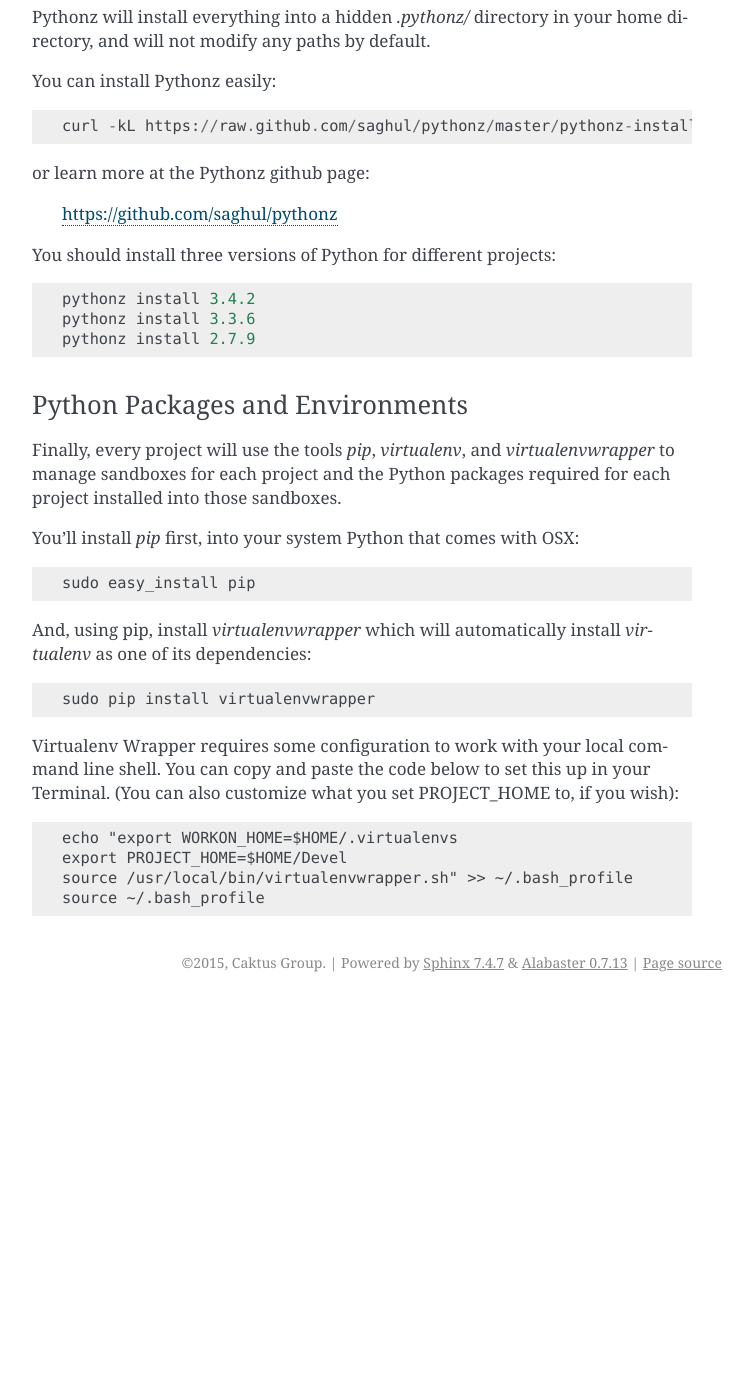
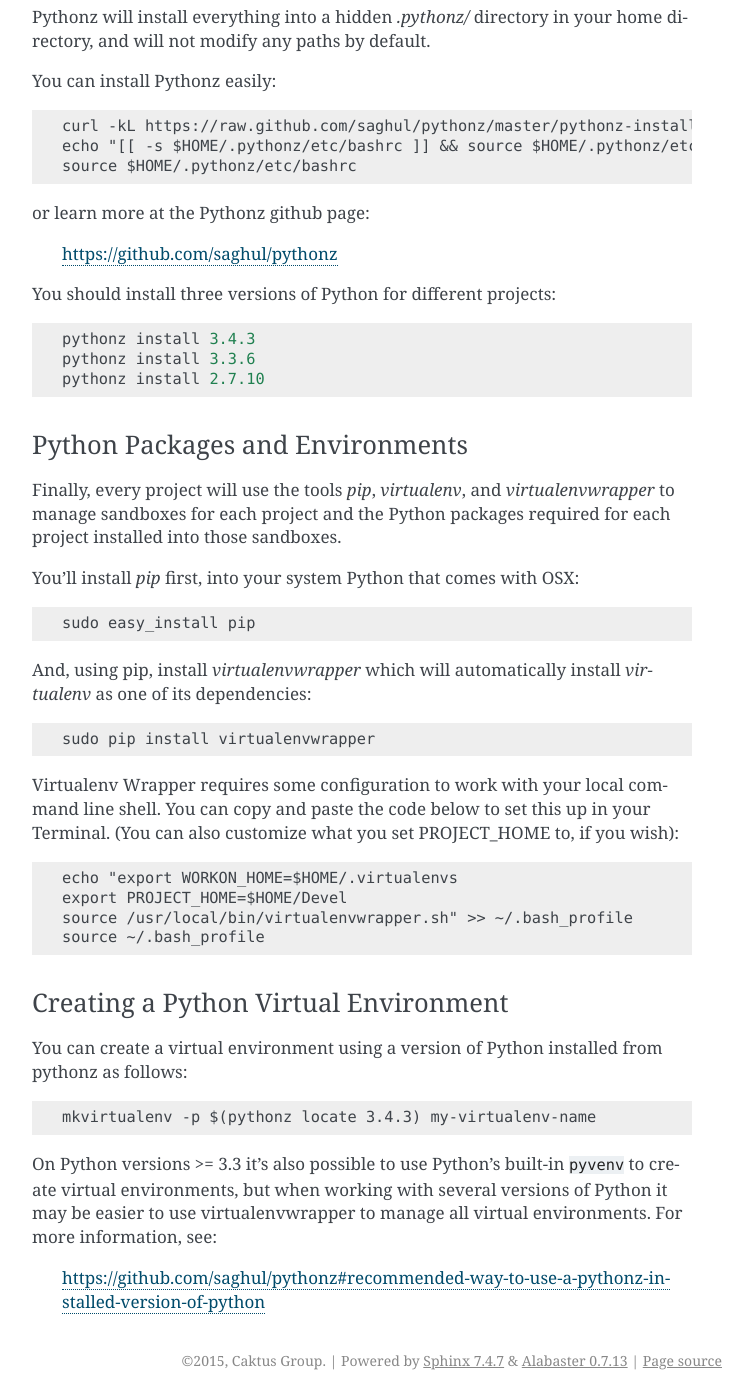
Before and after one commit to caktus/guidebook, a Sphinx documentation site: the page built from source/dev-setup.rst, in a window 1280 px wide and 1400 px high, scrolled down 1936 px. Shown: the whole window, without its empty margins (388-1141 px from the left). Built offline with Sphinx 7.4.7, drawn with Linux system fonts in a browser that asks for light colours; before the commit the page ends 2938 px from its top, so only the background shows below that; some of the changed text lies outside the part shown.

Commit message:
complete install instructions for pythonz
* make sure pythonz is added to system path
* update to latest Python versions
* quick overview of using pythonz-installed Python versions

```diff
--- a/source/dev-setup.rst
+++ b/source/dev-setup.rst
@@ -84,6 +84,8 @@
 You can install Pythonz easily::
 
     curl -kL https://raw.github.com/saghul/pythonz/master/pythonz-install | bash
+    echo "[[ -s $HOME/.pythonz/etc/bashrc ]] && source $HOME/.pythonz/etc/bashrc" >> ~/.bash_profile
+    source $HOME/.pythonz/etc/bashrc
 
 or learn more at the Pythonz github page:
 
@@ -91,9 +93,9 @@
 
 You should install three versions of Python for different projects::
 
-    pythonz install 3.4.2
+    pythonz install 3.4.3
     pythonz install 3.3.6
-    pythonz install 2.7.9
+    pythonz install 2.7.10
 
 Python Packages and Environments
 ''''''''''''''''''''''''''''''''
@@ -120,3 +122,18 @@
     export PROJECT_HOME=$HOME/Devel
     source /usr/local/bin/virtualenvwrapper.sh" >> ~/.bash_profile
     source ~/.bash_profile
+
+Creating a Python Virtual Environment
+'''''''''''''''''''''''''''''''''''''
+
+You can create a virtual environment using a version of Python installed
+from pythonz as follows::
+
+    mkvirtualenv -p $(pythonz locate 3.4.3) my-virtualenv-name
+
+On Python versions >= 3.3 it's also possible to use Python's built-in
+``pyvenv`` to create virtual environments, but when working with several
+versions of Python it may be easier to use virtualenvwrapper to manage
+all virtual environments. For more information, see:
+
+    https://github.com/saghul/pythonz#recommended-way-to-use-a-pythonz-installed-version-of-python
```
